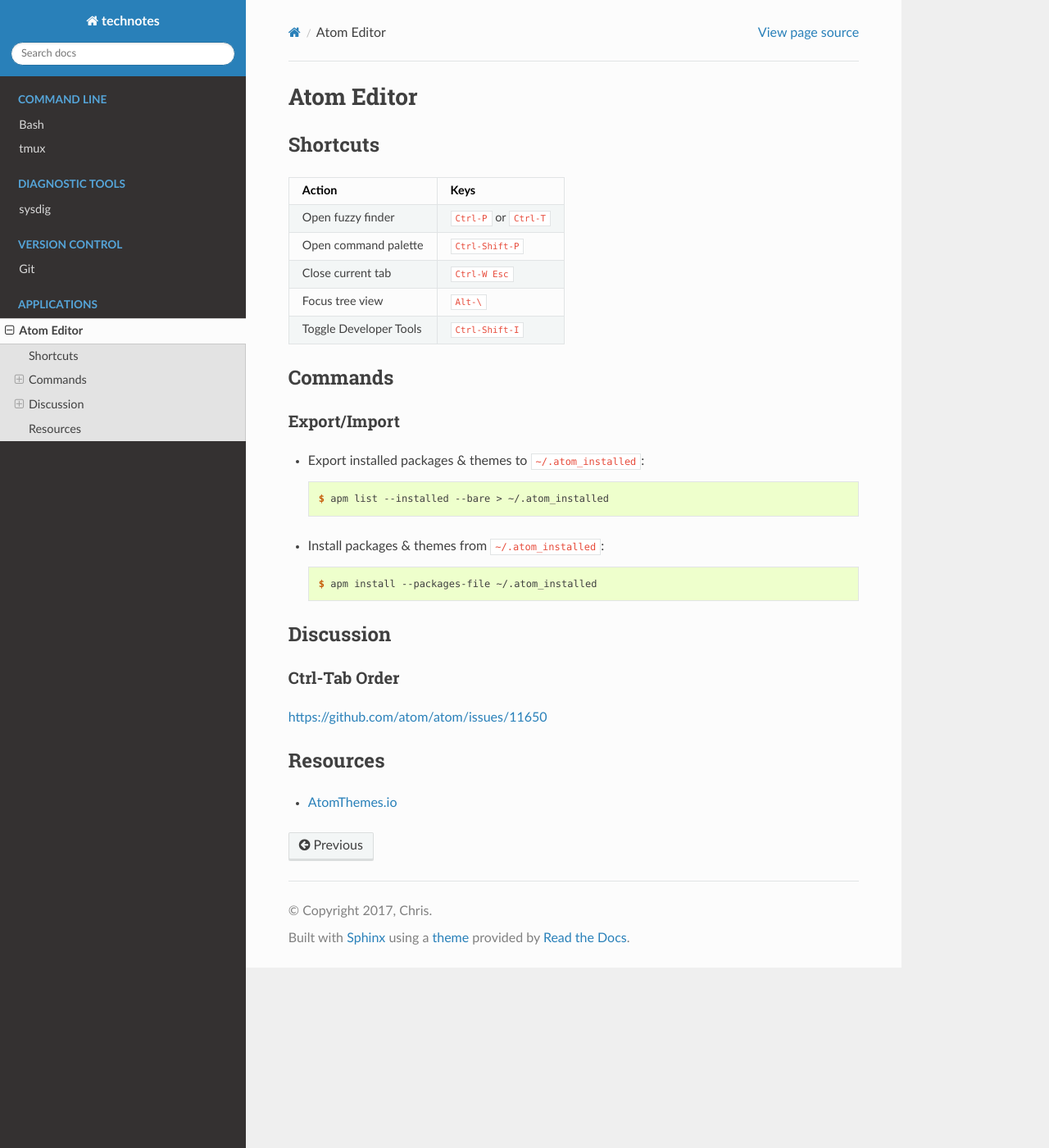
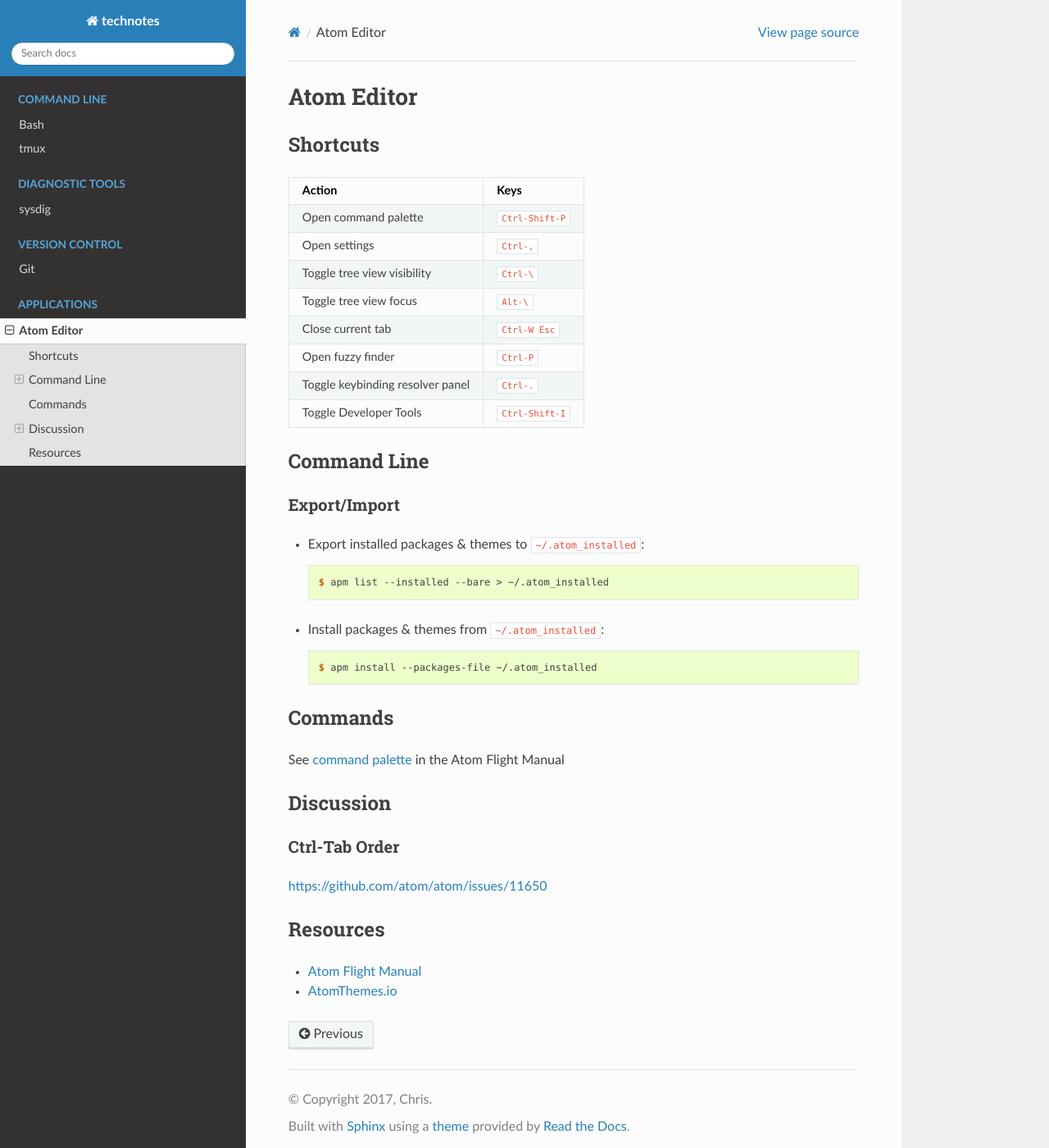
Before and after one commit to heterotopian/technotes, a Sphinx documentation site: the page built from source/atom.rst, in a window 1280 px wide and 1400 px high. Shown: the whole window at 82% size. Built offline with Sphinx 7.4.7 and the Read the Docs theme 2.0.0, drawn with Linux system fonts in a browser that asks for light colours.

Commit message:
Minor changes

```diff
--- a/source/atom.rst
+++ b/source/atom.rst
@@ -5,6 +5,7 @@
 ===========
 
 .. highlight:: console
+
 
 Shortcuts
 =========
@@ -15,24 +16,33 @@
     * - Action
       - Keys
 
-    * - Open fuzzy finder
-      - ``Ctrl-P`` or ``Ctrl-T``
-
     * - Open command palette
       - ``Ctrl-Shift-P``
+
+    * - Open settings
+      - ``Ctrl-,``
+
+    * - Toggle tree view visibility
+      - ``Ctrl-\``
+
+    * - Toggle tree view focus
+      - ``Alt-\``
 
     * - Close current tab
       - ``Ctrl-W Esc``
 
-    * - Focus tree view
-      - ``Alt-\``
+    * - Open fuzzy finder
+      - ``Ctrl-P``
+
+    * - Toggle keybinding resolver panel
+      - ``Ctrl-.``
 
     * - Toggle Developer Tools
       - ``Ctrl-Shift-I``
 
 
-Commands
-========
+Command Line
+============
 
 Export/Import
 -------------
@@ -44,6 +54,12 @@
 - Install packages & themes from ``~/.atom_installed``::
 
     $ apm install --packages-file ~/.atom_installed
+
+
+Commands
+========
+
+See `command palette <http://flight-manual.atom.io/getting-started/sections/atom-basics/#command-palette>`_ in the Atom Flight Manual
 
 
 Discussion
@@ -58,4 +74,5 @@
 Resources
 =========
 
+- `Atom Flight Manual <http://flight-manual.atom.io/>`_
 - `AtomThemes.io <http://atomthemes.io/>`_
```
